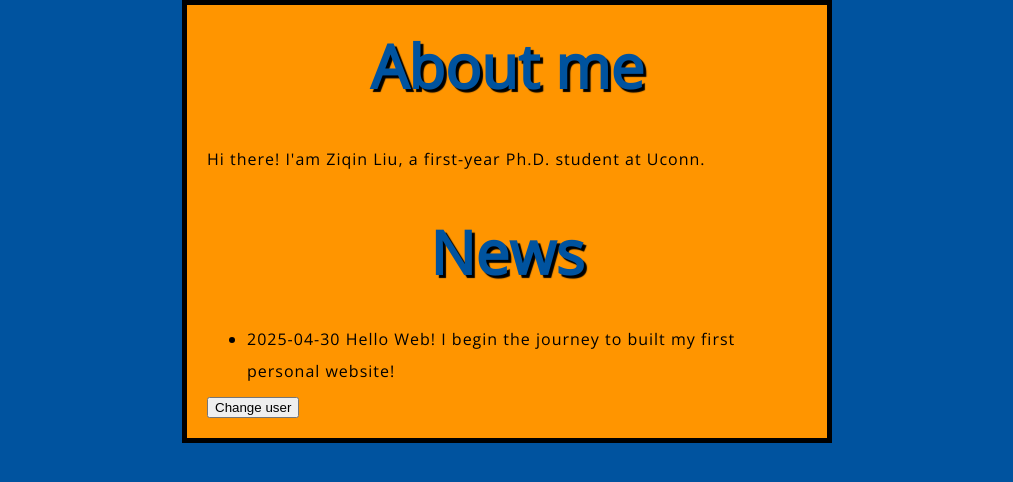
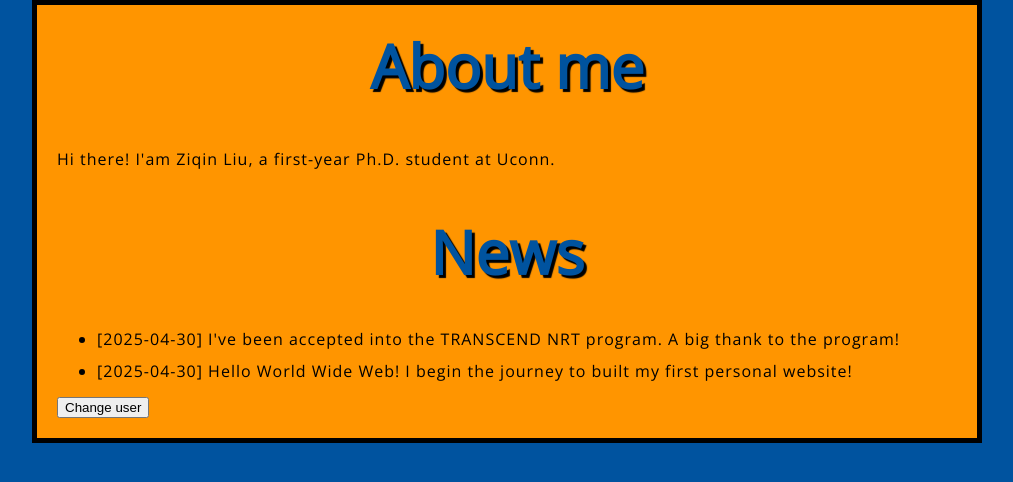
Before and after one commit to Tzechinh-Liu/Tzechinh-Liu.github.io, a plain HTML site: page index.html in a window 1280 px wide. Shown: the whole page, without its empty margins (133-1146 px from the left). Drawn offline with nearby package versions, Linux system fonts and the light colour scheme.

Commit message:
update the news

```diff
--- a/index.html
+++ b/index.html
@@ -14,7 +14,8 @@
 
     <h1>News</h1>
     <ul>
-      <li>2025-04-30 Hello Web! I begin the journey to built my first personal website!</li>
+      <li>[2025-04-30] I've been accepted into the TRANSCEND NRT program. A big thank to the program!</li>
+      <li>[2025-04-30] Hello World Wide Web! I begin the journey to built my first personal website!</li>
     </ul>
   <button>Change user</button>
   <script src="scripts/main.js"></script>
--- a/styles/style.css
+++ b/styles/style.css
@@ -21,7 +21,7 @@ html {
   }
 
   body {
-    width: 600px;
+    width: 900px;
     margin: 0 auto;
     background-color: #FF9500;
     padding: 0 20px 20px 20px;
```
